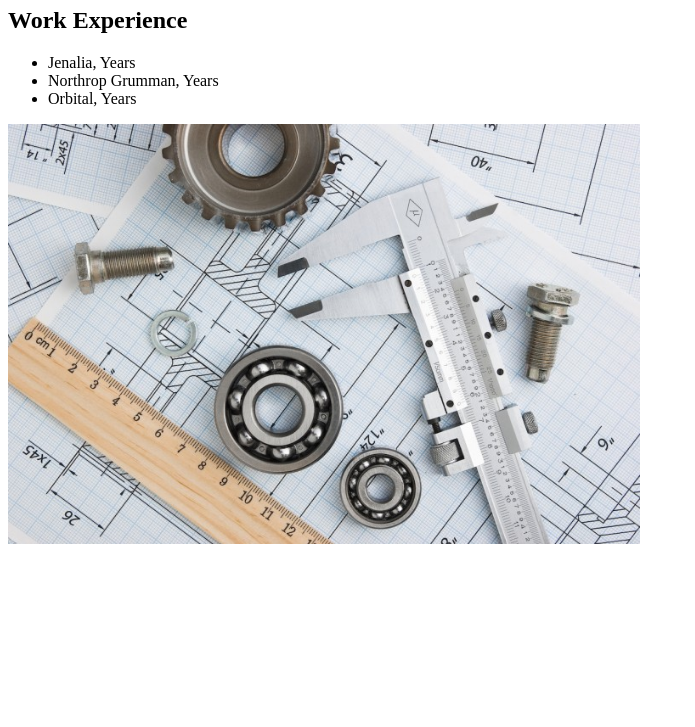
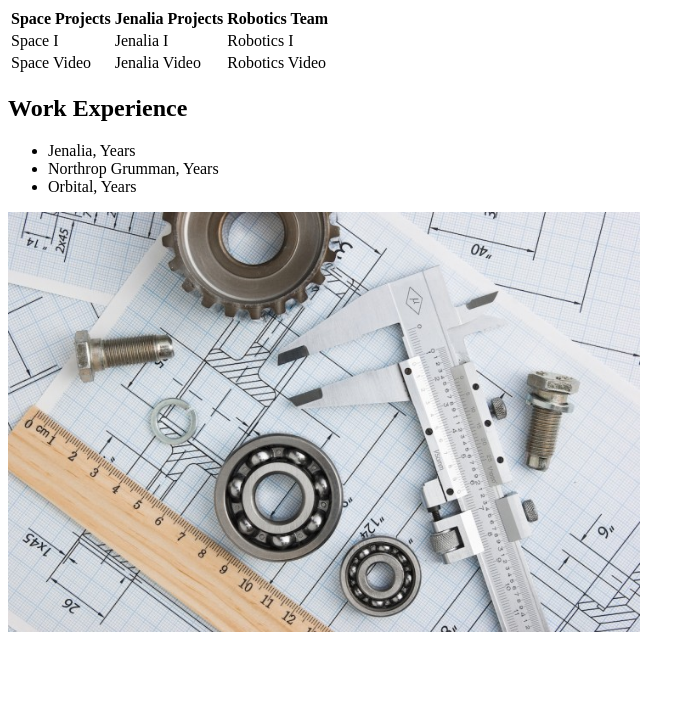
Before and after one commit to chsohn15/AlexSohnPortfolio, a plain HTML site: page index.html in a window 1280 px wide. Shown: the part 73-800 px from the top of the page, without its empty margins (0-695 px from the left). Drawn offline with Linux system fonts and the light colour scheme; files whose address does not match are found by name.

Commit message:
Add table

```diff
--- a/index.html
+++ b/index.html
@@ -5,6 +5,23 @@
     </head>
     <body>
         <h1>Alex Sohn's Portfolio</h1>
+        <table>
+            <tr>
+                <th>Space Projects</th>
+                <th>Jenalia Projects</th>
+                <th>Robotics Team</th>
+            </tr>
+            <tr>
+                <td>Space I</td>
+                <td>Jenalia I</td>
+                <td>Robotics I</td>
+            </tr>
+            <tr>
+                <td>Space Video</td>
+                <td>Jenalia Video</td>
+                <td>Robotics Video</td>
+            </tr>
+        </table>
         <h2>Work Experience</h2>
         <ul>
             <li>Jenalia, Years</li>
```
